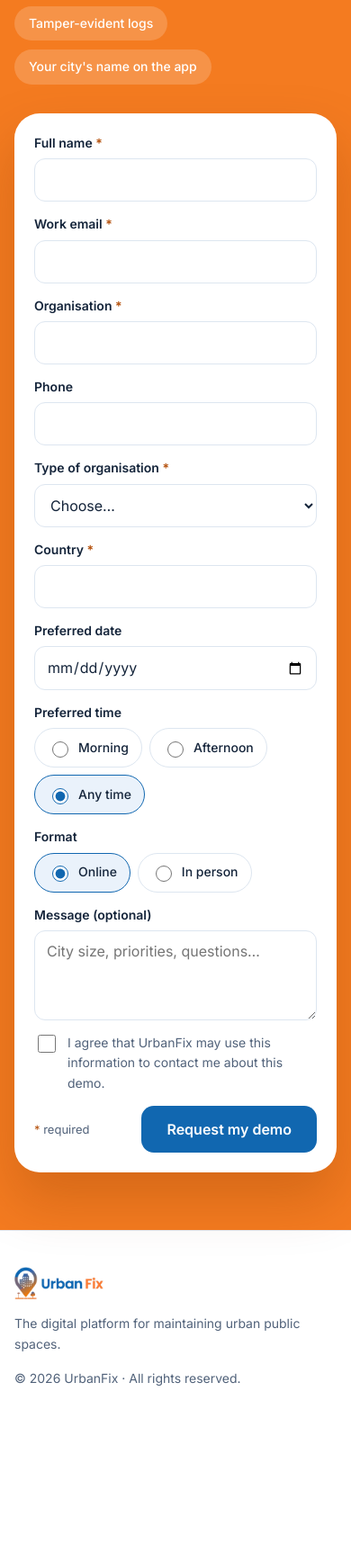
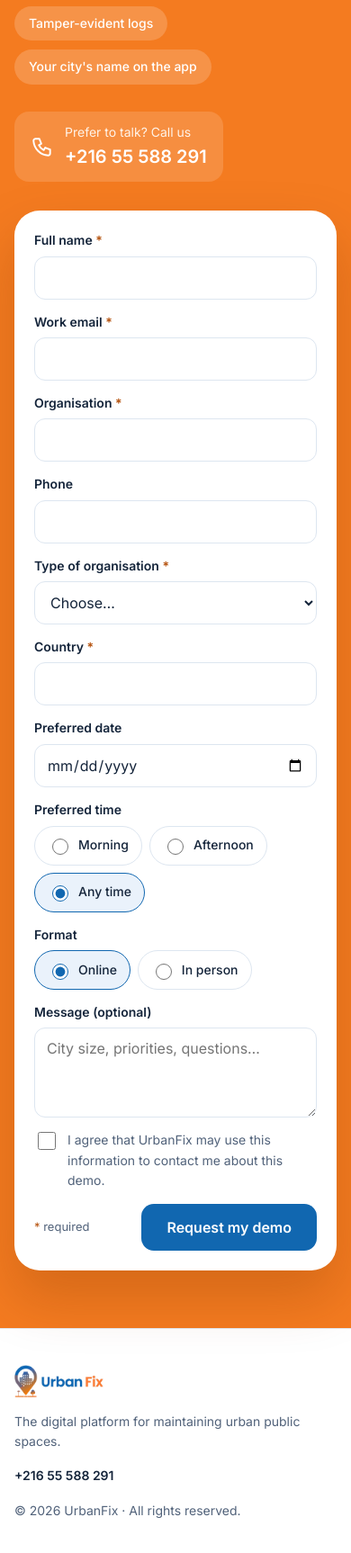
Before and after one commit to urbanfix-hq/website, a plain HTML site: page index.html in a window 390 px wide. Shown: the part 6300-8026 px from the top of the page at 90% size. Before the commit the page ends 7883 px from the top, so only its background shows below. Drawn offline with Linux system fonts and the light colour scheme.

Commit message:
Add phone number to demo section and footer
Co-Authored-By: Claude Opus 5.5 <noreply@anthropic.com>
Claude-Session: https://claude.ai/code/session_01TcXrUphHX3SeMhx1Zcn3Qp

```diff
--- a/index.html
+++ b/index.html
@@ -199,6 +199,10 @@ input:focus,select:focus,textarea:focus{border-color:var(--blue);outline:none;bo
 .msg.ok{display:block;background:#e7f4ec;color:#1b5e20}.msg.err{display:block;background:#fbe9e9;color:#a51d1d}.msg.info{display:block;background:#eaf2fb;color:#0d5596}
 @media(max-width:900px){.cta .w{grid-template-columns:1fr}.cta .side{position:static}}
 @media(max-width:560px){form{grid-template-columns:1fr}}
+.call{display:inline-flex;align-items:center;gap:12px;margin-top:30px;color:#fff;text-decoration:none;background:rgba(255,255,255,.14);border-radius:16px;padding:12px 18px}
+.call:hover{background:rgba(255,255,255,.22)}.call svg{width:26px;height:26px;flex:none}
+.call small{display:block;font-size:14px;color:#fff3e8}.call b{font-size:20px;font-weight:600;unicode-bidi:isolate;direction:ltr}
+footer a.tel{color:var(--ink);font-weight:600;text-decoration:none;unicode-bidi:isolate;direction:ltr}footer a.tel:hover{color:var(--blue)}
 footer{padding:40px 0;font-size:14px;color:var(--mute);border-top:1px solid var(--line)}
 footer .w{display:flex;flex-wrap:wrap;gap:16px 32px;justify-content:space-between;align-items:center}
 footer img{height:36px;width:auto}
@@ -306,6 +310,7 @@ footer img{height:36px;width:auto}
    <h2 data-i="demo.title">See UrbanFix on your city</h2>
    <p class="lead" data-i="demo.lead">Book a demo in your language, online or in person. We'll tailor it to your area and your services.</p>
    <div class="badges"><span data-i="bd.1">Hosted in your region</span><span data-i="bd.2">Two-factor sign-in</span><span data-i="bd.3">Tamper-evident logs</span><span data-i="bd.4">Your city's name on the app</span></div>
+   <a class="call" href="tel:+21655588291"><svg viewBox="0 0 24 24" fill="none" stroke="currentColor" stroke-width="1.8" stroke-linecap="round" stroke-linejoin="round"><path d="M5 4h4l2 5-2.5 1.5a11 11 0 0 0 5 5L15 13l5 2v4a2 2 0 0 1-2 2A16 16 0 0 1 3 6a2 2 0 0 1 2-2"/></svg><span><small data-i="call.t">Prefer to talk? Call us</small><b dir="ltr">+216 55 588 291</b></span></a>
   </div>
   <form id="demoForm" novalidate>
    <div class="f"><label for="f-name"><span data-i="f.name">Full name</span> <span class="req">*</span></label><input id="f-name" name="name" autocomplete="name" required maxlength="80"></div>
@@ -330,7 +335,7 @@ footer img{height:36px;width:auto}
 </section>
 </main>
 
-<footer><div class="w"><img src="assets/logo-horizontal.png" alt="UrbanFix" width="99" height="36"><span data-i="ft.tag">The digital platform for maintaining urban public spaces.</span><span>© 2026 UrbanFix · <span data-i="ft.rights">All rights reserved.</span></span></div></footer>
+<footer><div class="w"><img src="assets/logo-horizontal.png" alt="UrbanFix" width="99" height="36"><span data-i="ft.tag">The digital platform for maintaining urban public spaces.</span><a class="tel" href="tel:+21655588291" dir="ltr">+216 55 588 291</a><span>© 2026 UrbanFix · <span data-i="ft.rights">All rights reserved.</span></span></div></footer>
 
 <script>
 {
@@ -357,7 +362,7 @@ en:{"nav.who":"Who it's for","nav.how":"How it works","nav.platform":"Platform",
 "lg.t":"Arabic, French, English","lg.p":"Right-to-left included, in the app, the back office and emails.",
 "how.title":"From a photo to a fixed street","h1.t":"Report","h1.p":"A photo and the phone's GPS. The address is found automatically.","h2.t":"Route","h2.p":"The right authority and provider, from the place and the type of problem.","h3.t":"Fix","h3.p":"Providers plan the work; field teams post progress and proof on site.","h4.t":"Close the loop","h4.p":"The authority closes the report and the citizen sees it fixed.",
 "demo.title":"See UrbanFix on your city","demo.lead":"Book a demo in your language, online or in person. We'll tailor it to your area and your services.",
-"bd.1":"Hosted in your region","bd.2":"Two-factor sign-in","bd.3":"Tamper-evident logs","bd.4":"Your city's name on the app",
+"bd.1":"Hosted in your region","bd.2":"Two-factor sign-in","bd.3":"Tamper-evident logs","call.t":"Prefer to talk? Call us","bd.4":"Your city's name on the app",
 "f.name":"Full name","f.email":"Work email","f.org":"Organisation","f.phone":"Phone","f.type":"Type of organisation","f.choose":"Choose…","f.t1":"Municipality or local authority","f.t2":"Ministry or public agency","f.t3":"Utility or service provider","f.t4":"Other","f.country":"Country","f.date":"Preferred date","f.time":"Preferred time","f.am":"Morning","f.pm":"Afternoon","f.any":"Any time","f.format":"Format","f.online":"Online","f.onsite":"In person","f.msg":"Message (optional)","f.msgph":"City size, priorities, questions…","f.consent":"I agree that UrbanFix may use this information to contact me about this demo.","f.req":"required","f.submit":"Request my demo",
 "m.sending":"Sending…","m.missing":"Please fill in the required fields.","m.email":"Please enter a valid email address.","m.ok":"Thank you! Your request has been sent. We'll contact you to confirm the date.","m.err":"Your request could not be sent. Please try again, or write to us at "+TO+".","m.preview":"Preview only: nothing was sent. On urbanfix.city this form is emailed to "+TO+".",
 "ft.tag":"The digital platform for maintaining urban public spaces.","ft.rights":"All rights reserved.","title":"UrbanFix – See every street issue. Fix it faster."},
@@ -382,7 +387,7 @@ fr:{"nav.who":"Pour qui","nav.how":"Comment ça marche","nav.platform":"Platefor
 "lg.t":"Arabe, français, anglais","lg.p":"Écriture de droite à gauche comprise, dans l'application, le back-office et les e-mails.",
 "how.title":"D'une photo à une rue réparée","h1.t":"Signaler","h1.p":"Une photo et la position GPS du téléphone. L'adresse est trouvée automatiquement.","h2.t":"Orienter","h2.p":"La bonne collectivité et le bon prestataire, selon le lieu et le type de problème.","h3.t":"Réparer","h3.p":"Le prestataire planifie l'intervention ; l'équipe terrain publie l'avancement et les preuves sur place.","h4.t":"Boucler la boucle","h4.p":"La collectivité clôture le signalement et le citoyen le voit réparé.",
 "demo.title":"Découvrez UrbanFix appliqué à votre ville","demo.lead":"Réservez une démo dans votre langue, en ligne ou sur place. Nous l'adaptons à votre territoire et à vos services.",
-"bd.1":"Hébergé dans votre région","bd.2":"Connexion à deux facteurs","bd.3":"Journaux infalsifiables","bd.4":"Le nom de votre ville sur l'application",
+"bd.1":"Hébergé dans votre région","bd.2":"Connexion à deux facteurs","bd.3":"Journaux infalsifiables","call.t":"Vous préférez en parler ? Appelez-nous","bd.4":"Le nom de votre ville sur l'application",
 "f.name":"Nom complet","f.email":"E-mail professionnel","f.org":"Organisation","f.phone":"Téléphone","f.type":"Type d'organisation","f.choose":"Choisir…","f.t1":"Commune ou collectivité locale","f.t2":"Ministère ou organisme public","f.t3":"Opérateur ou prestataire de services","f.t4":"Autre","f.country":"Pays","f.date":"Date souhaitée","f.time":"Moment préféré","f.am":"Matin","f.pm":"Après-midi","f.any":"Indifférent","f.format":"Format","f.online":"En ligne","f.onsite":"Sur place","f.msg":"Message (facultatif)","f.msgph":"Taille de la ville, priorités, questions…","f.consent":"J'accepte qu'UrbanFix utilise ces informations pour me contacter au sujet de cette démo.","f.req":"champ obligatoire","f.submit":"Envoyer ma demande",
 "m.sending":"Envoi…","m.missing":"Merci de remplir les champs obligatoires.","m.email":"Merci de saisir une adresse e-mail valide.","m.ok":"Merci ! Votre demande a été envoyée. Nous vous contacterons pour confirmer la date.","m.err":"L'envoi n'a pas abouti. Réessayez ou écrivez-nous à "+TO+".","m.preview":"Aperçu uniquement : rien n'a été envoyé. Sur urbanfix.city, ce formulaire est envoyé à "+TO+".",
 "ft.tag":"La plateforme numérique de maintenance des espaces publics urbains.","ft.rights":"Tous droits réservés.","title":"UrbanFix – Chaque problème de rue, visible. Réparé plus vite."},
@@ -407,7 +412,7 @@ ar:{"nav.who":"لمن","nav.how":"كيف يعمل","nav.platform":"المنصة"
 "lg.t":"العربية والفرنسية والإنجليزية","lg.p":"مع دعم الكتابة من اليمين إلى اليسار في التطبيق وواجهة الإدارة والرسائل.",
 "how.title":"من صورة إلى شارع مُصلَح","h1.t":"أبلِغ","h1.p":"صورة وموقع الهاتف عبر GPS، والعنوان يُحدَّد تلقائيًا.","h2.t":"وجِّه","h2.p":"الجهة المسؤولة ومقدّم الخدمة المناسب، حسب المكان ونوع المشكلة.","h3.t":"أصلِح","h3.p":"يخطّط مقدّم الخدمة للتدخّل، وينشر فريق الميدان التقدّم والإثباتات من الموقع.","h4.t":"أغلِق الحلقة","h4.p":"تُغلق البلدية البلاغ ويرى المواطن أنه أُصلِح.",
 "demo.title":"شاهد UrbanFix في مدينتك","demo.lead":"احجز عرضًا بلغتك، عن بُعد أو حضوريًا، وسنكيّفه مع منطقتك وخدماتك.",
-"bd.1":"استضافة في منطقتك","bd.2":"تحقّق بخطوتين","bd.3":"سجلّات محمية من التلاعب","bd.4":"اسم مدينتك على التطبيق",
+"bd.1":"استضافة في منطقتك","bd.2":"تحقّق بخطوتين","bd.3":"سجلّات محمية من التلاعب","call.t":"تفضّل الحديث؟ اتصل بنا","bd.4":"اسم مدينتك على التطبيق",
 "f.name":"الاسم الكامل","f.email":"البريد الإلكتروني المهني","f.org":"المؤسسة","f.phone":"الهاتف","f.type":"نوع المؤسسة","f.choose":"اختر…","f.t1":"بلدية أو سلطة محلية","f.t2":"وزارة أو هيكل عمومي","f.t3":"مشغّل أو مقدّم خدمات","f.t4":"أخرى","f.country":"البلد","f.date":"التاريخ المفضّل","f.time":"الوقت المفضّل","f.am":"صباحًا","f.pm":"بعد الظهر","f.any":"لا يهم","f.format":"طريقة العرض","f.online":"عن بُعد","f.onsite":"حضوريًا","f.msg":"رسالة (اختياري)","f.msgph":"حجم المدينة، الأولويات، أسئلتك…","f.consent":"أوافق على أن تستخدم UrbanFix هذه المعلومات للتواصل معي بخصوص هذا العرض.","f.req":"حقل إلزامي","f.submit":"أرسل طلبي",
 "m.sending":"جارٍ الإرسال…","m.missing":"يُرجى ملء الحقول الإلزامية.","m.email":"يُرجى إدخال بريد إلكتروني صحيح.","m.ok":"شكرًا! تم إرسال طلبك، وسنتواصل معك لتأكيد الموعد.","m.err":"تعذّر الإرسال. حاول مجددًا أو راسلنا على "+TO+".","m.preview":"معاينة فقط: لم يُرسَل أي شيء. على urbanfix.city يُرسَل هذا النموذج إلى "+TO+".",
 "ft.tag":"المنصة الرقمية لصيانة الفضاءات العامة الحضرية.","ft.rights":"جميع الحقوق محفوظة.","title":"UrbanFix – كل مشكلة في الشارع، مرئية، وتُصلَح أسرع."}
```
